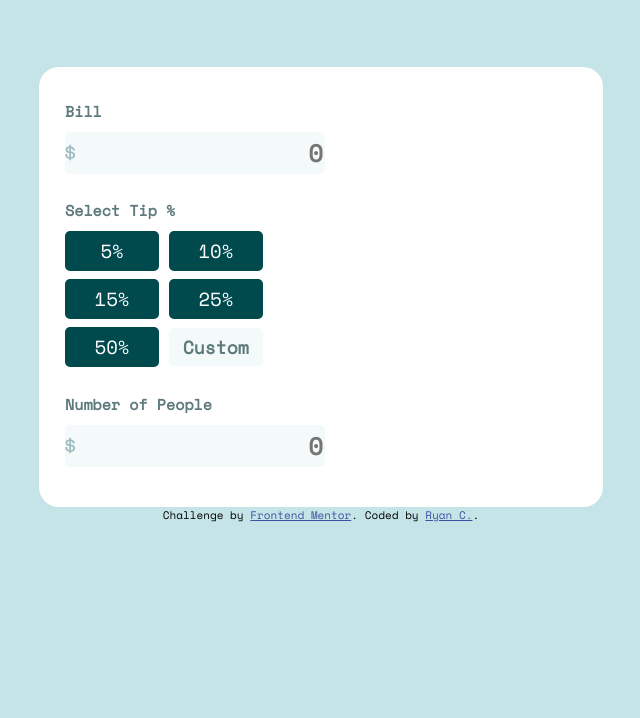
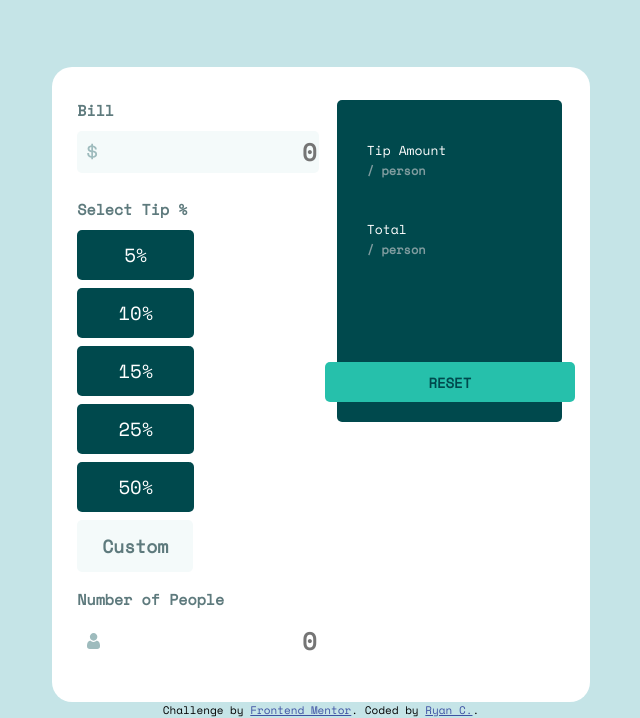
Before and after one commit to ryan-cariaso/tip-calculator-app-main, a plain HTML site: page index.html in a window 1280 px wide. Shown: the part 185-903 px from the top of the page, without its empty margins (319-959 px from the left). Before the commit the page ends 800 px from the top, so only its background shows below. Drawn offline with nearby package versions, Linux system fonts and the light colour scheme; files whose address does not match are found by name.

Commit message:
update css and fixed html and start js scripting

```diff
--- a/index.html
+++ b/index.html
@@ -27,12 +27,12 @@
           <form>
             <label for="bill">Bill</label>
             <input type="number" id="bill" min="0.01" step="0.01" placeholder="0">
-            <label for="tip%">Select Tip %</label>
-            <input type="button" value="5%">
-            <input type="button" value="10%">
-            <input type="button" value="15%">
-            <input type="button" value="25%">
-            <input type="button" value="50%">
+            <label for="tip">Select Tip %</label>
+            <button name="tip" type="submit" value="0.05">5%</button>
+            <button name="tip" type="submit" value="0.10">10%</button>
+            <button name="tip" type="submit" value="0.15">15%</button>
+            <button name="tip" type="submit" value="0.25">25%</button>
+            <button name="tip" type="submit" value="0.50">50%</button>
             <input type="number" id="custom" placeholder="Custom">
             <label for="numOfPeople">Number of People</label>
             <input type="number" id="numOfPeople" placeholder="0">
@@ -40,8 +40,28 @@
         </div>
 
         <div class="column">
+          <div class="results">
+            <div class="row2">
+              <div class="column2">
+                <h1 id="tipAmt">Tip Amount</h1>
+                <p class="person">/ person</p>
+                <h2 id="total">Total</h2>
+                <p class="person">/ person</p>
+              </div>
 
-
+              <div class="column2">
+                <div class="tipAmtResults">
+                  <output name="tipAmt" id="tipAmtResults" for="bill tip% numOfPeople" placeholder="$0.00"></output>
+                </div>
+                <div class="totalAmt">
+                  <output name="total" id="totalAmt" for="bill tip% numOfPeople"></output>
+                </div>
+              </div>
+            </div>
+            <div class="reset">
+              <input type="button" value="RESET">
+            </div>
+          </div>
         </div>
       </div>
     </div>
--- a/script.js
+++ b/script.js
@@ -0,0 +1,5 @@
+function calculateTip() {
+  var bill = document.getElementById("bill").value;
+  var tip = document.getElementById("tip").value;
+
+}
--- a/style.css
+++ b/style.css
@@ -16,19 +16,21 @@ body {
   margin-bottom: 5%;
 }
 
+/* white box that contains the calculator */
 .calculator {
   background: #fff;
   padding: 15px;
   border-radius: 20px;
-  margin-left: 28%;
-  margin-right: 28%;
+  margin-left: 29%;
+  margin-right: 29%;
 }
 
-.row {
+/* row and column make the columns evenly split down the middle */
+.row, .row2 {
   display: flex;
 }
 
-.column {
+.column, .column2 {
   flex: 50%;
   margin-left: 2%;
 }
@@ -40,6 +42,7 @@ input::-webkit-inner-spin-button {
     margin: 0;
 }
 
+/* changes titles of left side */
 label {
   display: block;
   position: relative;
@@ -51,12 +54,12 @@ label {
   margin-bottom: 10px;
 }
 
-
+/* edits text boxes of left column */
 #bill, #numOfPeople {
   display: flex;
   width: 100%;
   height: 40px;
-  background: url(file:///C:/Users/ryanc/OneDrive/Documents/GitHub/tip-calculator-app-main/images/icon-dollar.svg) no-repeat left center;
+  background: url(file:///C:/Users/ryanc/OneDrive/Documents/GitHub/tip-calculator-app-main/images/icon-dollar.svg) no-repeat left 10px center;
   font-family: 'Space Mono', monospace;
   color: hsl(183, 100%, 15%);
   font-weight: 700;
@@ -68,6 +71,11 @@ label {
   margin-bottom: 25px;
 }
 
+#numOfPeople {
+  background: url(file:///C:/Users/ryanc/OneDrive/Documents/GitHub/tip-calculator-app-main/images/icon-person.svg) no-repeat left 10px center;
+}
+
+/* adds green border around text boxes when clicked on */
 #bill:focus, #numOfPeople:focus, #custom:focus {
   outline: none;
   border-radius: 5px;
@@ -75,24 +83,10 @@ label {
   box-shadow: 0 0 1pt 1.5pt hsl(172, 67%, 45%);
 }
 
-/* #numOfPeople {
-  background: url(file:///C:/Users/ryanc/OneDrive/Documents/GitHub/tip-calculator-app-main/images/icon-person.svg) no-repeat left center;
-  font-family: 'Space Mono', monospace;
-  color: hsl(183, 100%, 15%);
-  font-weight: 700;
-  font-size: 24px;
-  border-radius: 5px;
-  text-align: right;
-  background-color: hsl(189, 41%, 97%);
-  border: transparent;
-  column-width: auto;
-  height: 40px;
-} */
-
-input[type=button] {
+button {
   color: #fff;
-  width: 94px;
-  height: 40px;
+  width: 117px;
+  height: 50px;
   border-radius: 5px;
   border: transparent;
   margin-bottom: 8px;
@@ -103,8 +97,8 @@ input[type=button] {
 }
 
 #custom {
-  width: 90px;
-  height: 36px;
+  width: 112px;
+  height: 50px;
   border-radius: 5px;
   font-family: 'Space Mono', monospace;
   font-weight: 700;
@@ -122,3 +116,48 @@ input[type=button] {
   font-size: 18px;
   text-align: center;
 }
+
+/* beginning of right column */
+.results{
+  background-color: hsl(183, 100%, 15%);
+  border-radius: 5px;
+  margin-top: 7%;
+  margin-left: 5%;
+  margin-right: 5%;
+}
+
+#tipAmt, #total {
+  font-family: 'Space Mono', monospace;
+  color: #fff;
+  font-size: 13px;
+  font-weight: 500;
+  margin-top: 40px;
+  margin-left: 25px;
+  margin-bottom: 2px;
+}
+
+.person {
+  color: hsl(184, 14%, 56%);
+  font-size: 12px;
+  font-weight: 700;
+  margin-top: 2px;
+  margin-left: 25px;
+}
+
+
+.reset input[type="button"] {
+  color: hsl(183, 100%, 15%);
+  background-color: hsl(172, 67%, 45%);
+  font-size: 14px;
+  font-weight: 900;
+  width: 250px;
+  height: 40px;
+  position: relative;
+  margin: 0;
+  left: 50%;
+  margin-top: 50%;
+  -ms-transform: translate(-50%, -50%);
+  transform: translate(-50%, -50%);
+  border: transparent;
+  border-radius: 5px;
+}
```
